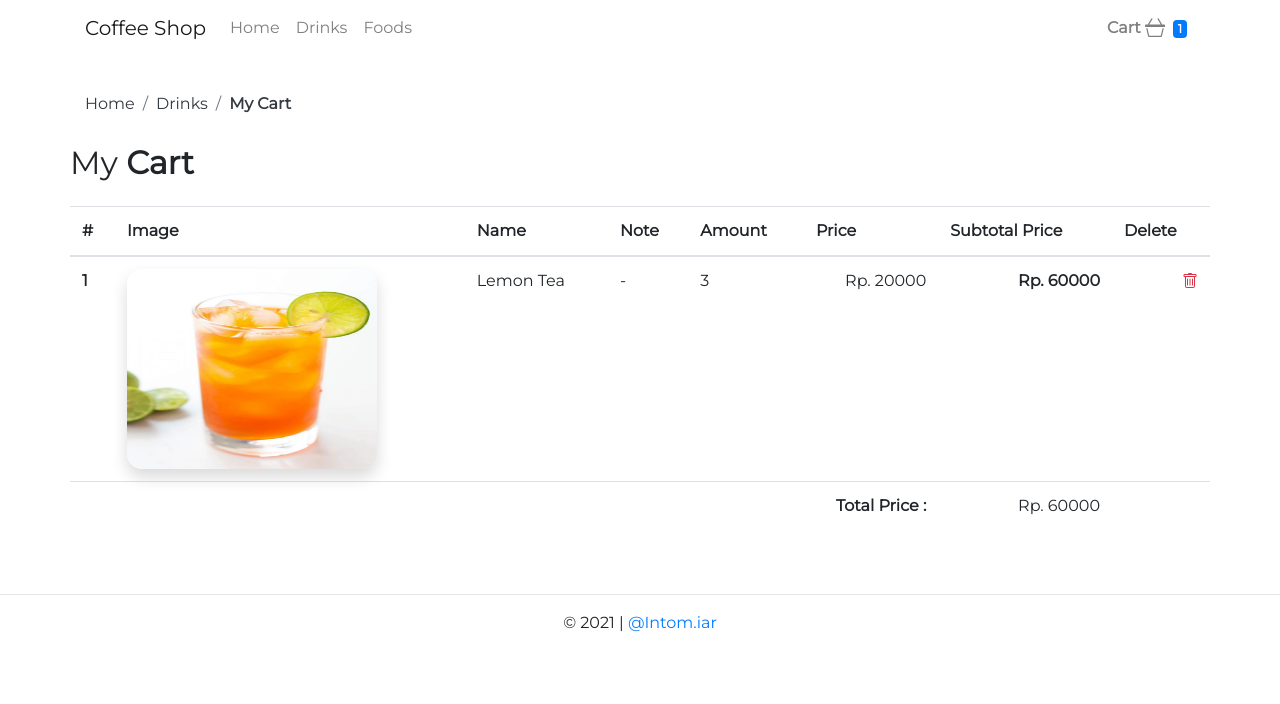
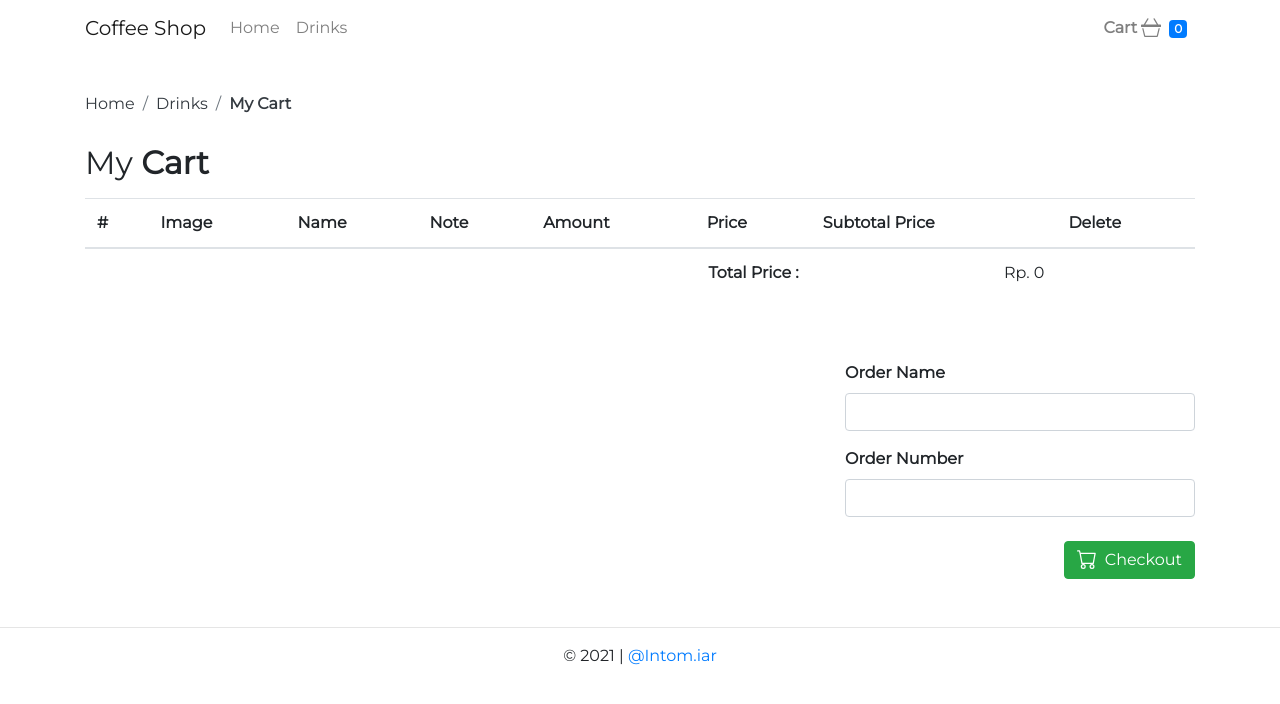
Before and after one commit to intom99/vue-ui-menu-cafe, a Vue app: page /cart in a window 1280 px wide. Shown: the top 704 px of the page. Built offline with nearby package versions, Linux system fonts and the light colour scheme; data requests are answered from the project's data file; what vue-toast-notification would draw is missing.

Commit message:
added: checkout order-success

```diff
--- a/db.json
+++ b/db.json
@@ -132,19 +132,71 @@
       "img": "dounat.jpg"
     }
   ],
-  "cart": [
+  "cart": [],
+  "order": [
     {
-      "amount": "3",
-      "products": {
-        "id": 6,
-        "code": "D-06",
-        "name": "Lemon Tea",
-        "price": 20000,
-        "is_ready": true,
-        "img": "lemon tea.jpg"
-      },
-      "id": 4
+      "orderName": "intom",
+      "orderNumber": "1",
+      "cart": [
+        {
+          "amount": "1",
+          "note": "extra milk",
+          "products": {
+            "id": 3,
+            "code": "D-03",
+            "name": "Latte",
+            "price": 22000,
+            "is_ready": true,
+            "img": "latte.jpg"
+          },
+          "id": 1
+        },
+        {
+          "amount": "2",
+          "note": "less coffee",
+          "products": {
+            "id": 2,
+            "code": "D-02",
+            "name": "Moccachino",
+            "price": 27000,
+            "is_ready": true,
+            "img": "Moccachino.jpg"
+          },
+          "id": 2
+        }
+      ],
+      "id": 1
+    },
+    {
+      "orderName": "Rahmah",
+      "orderNumber": "2",
+      "cart": [
+        {
+          "amount": "1",
+          "note": "extra ice",
+          "products": {
+            "id": 8,
+            "code": "D-08",
+            "name": "Matcha",
+            "price": 23000,
+            "is_ready": true,
+            "img": "matcha.jpg"
+          },
+          "id": 1
+        },
+        {
+          "amount": "1",
+          "products": {
+            "id": 10,
+            "name": "Strawberry Smooth",
+            "price": 23000,
+            "is_ready": true,
+            "img": "strawberry smooth.jpg"
+          },
+          "id": 2
+        }
+      ],
+      "id": 2
     }
-  ],
-  "order": []
+  ]
 }
--- a/src/components/Navbar.vue
+++ b/src/components/Navbar.vue
@@ -1,8 +1,16 @@
 <template>
-  <nav class="navbar navbar-expand-lg navbar-light">
+  <!-- <nav class="navbar navbar-expand-lg navbar-light">
     <div class="container">
       <a class="navbar-brand" href="/">Coffee Shop</a>
-       <button class="navbar-toggler" type="button" data-toggle="collapse" data-target="#navbarSupportedContent" aria-controls="navbarSupportedContent" aria-expanded="false" aria-label="Toggle navigation">
+      <button
+        class="navbar-toggler"
+        type="button"
+        data-toggle="collapse"
+        data-target="#navbarSupportedContent"
+        aria-controls="navbarSupportedContent"
+        aria-expanded="false"
+        aria-label="Toggle navigation"
+      >
         <span class="navbar-toggler-icon"></span>
       </button>
 
@@ -19,36 +27,64 @@
           </li>
         </ul>
         <ul class="navbar-nav ml-auto">
-
           <li class="nav-item">
             <router-link class="nav-link" to="/cart">
               Cart
               <b-icon-basket3></b-icon-basket3>
-        <span class="badge badge-primary ml-2"> {{ updateCart ? updateCart.length : amount.length}}</span>
+              <span class="badge badge-primary ml-2">
+                {{ updateCart ? updateCart.length : amount.length }}</span
+              >
             </router-link>
           </li>
-
         </ul>
       </div>
     </div>
-</nav>
+  </nav> -->
+  <div>
+    <b-navbar toggleable="lg" type="light">
+      <div class="container">
+        <b-navbar-brand href="/">Coffee Shop</b-navbar-brand>
+
+        <b-navbar-toggle target="nav-collapse"></b-navbar-toggle>
+
+        <b-collapse id="nav-collapse" is-nav>
+          <b-navbar-nav>
+             <router-link class="nav-link" to="/">Home</router-link>
+            <router-link class="nav-link" to="/drinks">Drinks</router-link>
+          </b-navbar-nav>
+
+          <!-- Right aligned nav items -->
+          <b-navbar-nav class="ml-auto">
+
+<router-link class="nav-link" to="/cart">
+              Cart
+              <b-icon-basket3></b-icon-basket3>
+              <span class="badge badge-primary ml-2">
+                {{ updateCart ? updateCart.length : amount.length }}</span
+              >
+            </router-link>
+
+          </b-navbar-nav>
+        </b-collapse>
+      </div>
+    </b-navbar>
+  </div>
 </template>
 
 <script>
 import axios from "axios";
 export default {
-    name : 'Navbar',
-    data(){
+  name: "Navbar",
+  data() {
     return {
-        amount:[]
-      }
+      amount: [],
+    };
   },
-    props: ['updateCart'],
-    methods:{
-      setAmount(data){
-        this.amount = data
-      }
-
+  props: ["updateCart"],
+  methods: {
+    setAmount(data) {
+      this.amount = data;
+    },
   },
   mounted() {
     axios
@@ -56,9 +92,8 @@ export default {
       .then((response) => this.setAmount(response.data))
       .catch((error) => console.log("Gagal : ", error));
   },
-}
+};
 </script>
 
 <style>
-
 </style>
--- a/src/router/index.js
+++ b/src/router/index.js
@@ -5,6 +5,7 @@ import Foods from '../views/Foods.vue'
 import Drinks from '../views/Drinks.vue'
 import drinkDetail from '../views/drinkDetail.vue'
 import Cart from '../views/Cart.vue'
+import orderSuccess from '../views/orderSuccess.vue'
 
 Vue.use(VueRouter)
 
@@ -30,18 +31,16 @@ const routes = [
     component: Cart
   },
   {
+    path: '/order-success',
+    name: 'orderSuccess',
+    component: orderSuccess
+  },
+  {
     path: '/foods',
     name: 'Foods',
     component: Foods
   },
-  {
-    path: '/about',
-    name: 'About',
-    // route level code-splitting
-    // this generates a separate chunk (about.[hash].js) for this route
-    // which is lazy-loaded when the route is visited.
-    component: () => import(/* webpackChunkName: "about" */ '../views/About.vue')
-  }
+
 ]
 
 const router = new VueRouter({
--- a/src/views/About.vue
+++ /dev/null
@@ -1,5 +0,0 @@
-<template>
-  <div class="about">
-    <h1>This is an about page</h1>
-  </div>
-</template>
--- a/src/views/Cart.vue
+++ b/src/views/Cart.vue
@@ -1,6 +1,6 @@
 <template>
   <div class="Cart">
-    <Navbar :updateCart="carts"/>
+    <Navbar :updateCart="carts" />
     <div class="container">
       <!-- breadcrumb -->
       <div class="row">
@@ -22,6 +22,7 @@
       </div>
 
       <div class="row">
+        <div class="col">
           <h2>My <strong>Cart</strong></h2>
           <div class="table-responsive mt-3">
             <table class="table table-hover">
@@ -38,16 +39,23 @@
                 </tr>
               </thead>
               <tbody>
-    <tr v-for="(cart,index) in carts" :key="cart.id">
-      <th scope="row">{{index+1}}</th>
+                <tr v-for="(cart, index) in carts" :key="cart.id">
+                  <th scope="row">{{ index + 1 }}</th>
                   <td>
-          <img :src="'../assets/img/' + cart.products.img" class="img-cart shadow" height="200px" width="250px" />
+                    <img
+                      :src="'../assets/img/' + cart.products.img"
+                      class="img-cart shadow"
+                      height="200px"
+                      width="250px"
+                    />
                   </td>
-      <td>{{cart.products.name}}</td>
-      <td>{{cart.note ? cart.note : "-"}}</td>
-      <td>{{cart.amount}}</td>
-      <td align="right">Rp. {{cart.products.price}}</td>
-      <td align="right"><strong>Rp. {{cart.products.price*cart.amount}}</strong> </td>
+                  <td>{{ cart.products.name }}</td>
+                  <td>{{ cart.note ? cart.note : "-" }}</td>
+                  <td>{{ cart.amount }}</td>
+                  <td align="right">Rp. {{ cart.products.price }}</td>
+                  <td align="right">
+                    <strong>Rp. {{ cart.products.price * cart.amount }}</strong>
+                  </td>
                   <td align="right" class="text-danger">
                     <b-icon-trash @click="deleteCart(cart.id)"></b-icon-trash>
                   </td>
@@ -57,39 +65,73 @@
                   <td colspan="6" align="right">
                     <strong>Total Price : </strong>
                   </td>
-<td align="right">Rp. {{totalPrice}}</td><td></td>
+                  <td align="right">Rp. {{ totalPrice }}</td>
+                  <td></td>
                 </tr>
-
               </tbody>
             </table>
           </div>
         </div>
+      </div>
+      <!-- checkout -->
+      <div class="row justify-content-end">
+        <div class="col-md-4">
+          <form class="mt-5" v-on:submit.prevent>
+            <div class="form-group">
+              <label for="amount" class="font-weight-bold">Order Name</label>
+              <input
+                name="orderName"
+                type="text"
+                class="form-control"
+                v-model="order.orderName"
+              />
+            </div>
+            <div class="form-group">
+              <label for="amount" class="font-weight-bold">Order Number</label>
+              <input
+                name="orderNumber"
+                type="text"
+                class="form-control"
+                v-model="order.orderNumber"
+              />
+            </div>
 
+            <button
+              @click="checkout"
+              type="submit"
+              class="btn btn-success mt-2 float-right"
+            >
+              <b-icon-cart class="mr-2"></b-icon-cart>Checkout
+            </button>
+          </form>
+        </div>
+      </div>
     </div>
   </div>
 </template>
 
 <script>
 import Navbar from "../components/Navbar.vue";
-import axios from 'axios'
+import axios from "axios";
 export default {
   name: "Cart",
   components: {
-    Navbar
+    Navbar,
   },
-  data(){
-    return{
-      carts:[]
-    }
+  data() {
+    return {
+      carts: [],
+      order: {},
+    };
   },
-  methods:{
-    setCarts(data){
-      this.carts = data
+  methods: {
+    setCarts(data) {
+      this.carts = data;
     },
-    deleteCart(id){
+    deleteCart(id) {
       axios
-      .delete("http://localhost:3000/cart/"+id)
-      .then(() =>{
+        .delete("http://localhost:3000/cart/" + id)
+        .then(() => {
           this.$toast.error("Delete Success", {
             type: "error",
             position: "top-right",
@@ -103,7 +145,40 @@ export default {
             .catch((error) => console.log("Gagal : ", error));
         })
         .catch((error) => console.log("Gagal : ", error));
+    },
+    checkout() {
+      if (this.order.orderName && this.order.orderNumber) {
+        this.order.cart = this.carts;
+        axios
+          .post("http://localhost:3000/order", this.order)
+          .then(() => {
+
+            // delete all cart
+            this.carts.map(function (item) {
+              return axios
+                .delete("http://localhost:3000/cart/" + item.id)
+                .catch((error) => console.log("Gagal : ", error));
+            });
+
+            this.$router.push({ path: "/order-success" })
+            this.$toast.success("Order Success", {
+              type: "success",
+              position: "top-right",
+              duration: 3000,
+              dismissible: true,
+            });
+
+          })
+          .catch((err) => console.log("Error", err));
+      } else {
+        this.$toast.error("Name and number order haven't empty", {
+          type: "error",
+          position: "top-right",
+          duration: 3000,
+          dismissible: true,
+        });
       }
+    },
   },
   mounted() {
     axios
@@ -111,13 +186,13 @@ export default {
       .then((response) => this.setCarts(response.data))
       .catch((error) => console.log("Gagal : ", error));
   },
-  computed:{
-    totalPrice(){
-      return this.carts.reduce(function(items, data){
-        return items+data.products.price*data.amount
-      },0)
-    }
-  }
+  computed: {
+    totalPrice() {
+      return this.carts.reduce(function (items, data) {
+        return items + data.products.price * data.amount;
+      }, 0);
+    },
+  },
 };
 </script>
 
--- /dev/null
+++ b/src/views/orderSuccess.vue
@@ -0,0 +1,27 @@
+<template>
+  <div class="order-success">
+      <Navbar />
+<div class="container">
+    <div class="row justify-content-center mt-5">
+<div class="col text-center">
+    <img src="../assets/images/success.png" width="300px" alt="">
+    <h2><strong>SUCCESS!!!</strong></h2>
+    <h4>your order on processed, please wait.</h4>
+</div>
+    </div>
+</div>
+  </div>
+</template>
+
+<script>
+import Navbar from '../components/Navbar.vue'
+export default {
+    name: "orderSuccess",
+    components: { Navbar },
+
+}
+</script>
+
+<style>
+
+</style>
```
Also changed, not shown: src/assets/images/success.png (added). Lines whose indentation alone changed are shown as unchanged.
